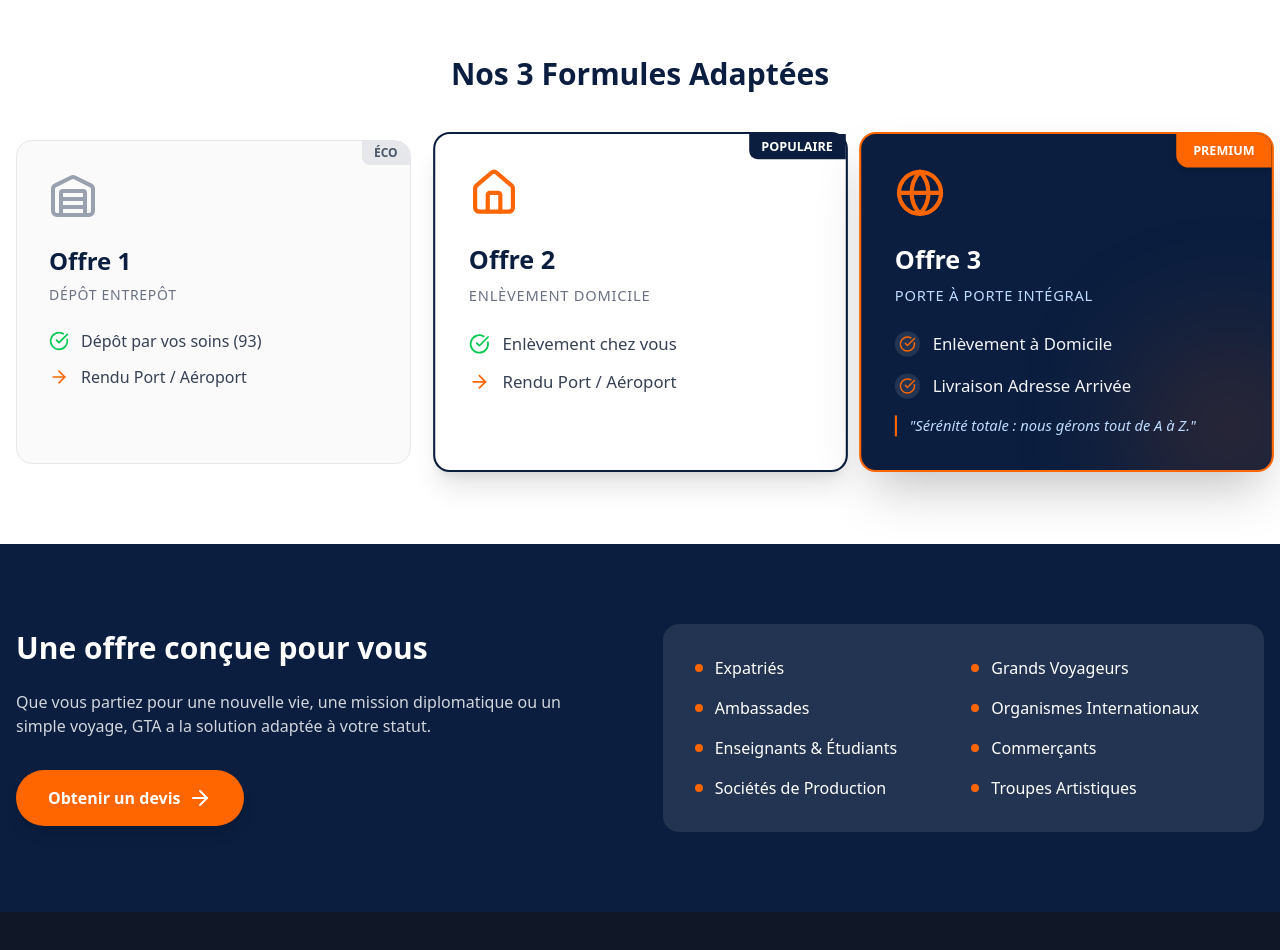
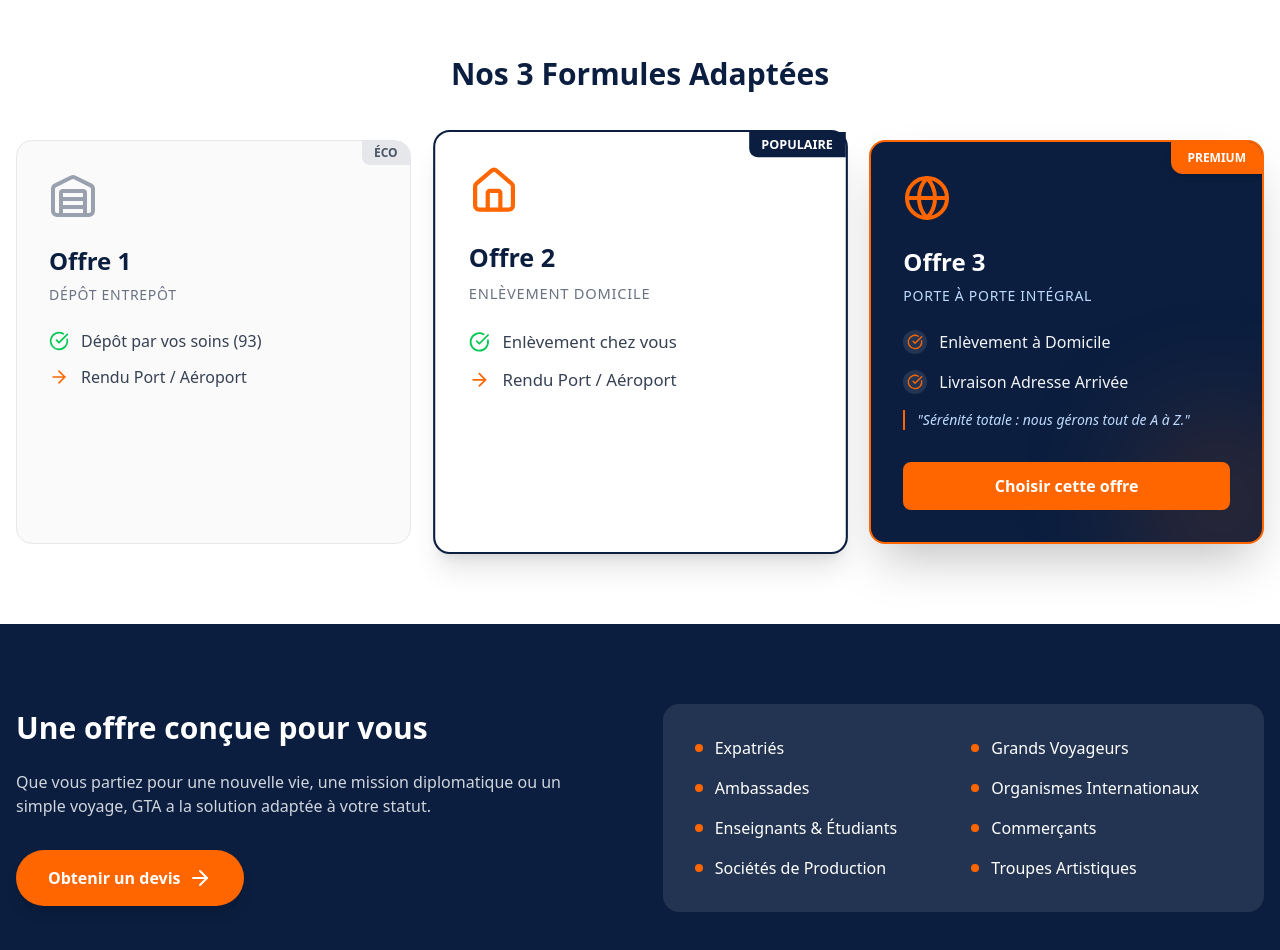
Before and after one commit to Slyannn/gta-transit, a Next.js app: page /aerien/afrique-bagages in a window 1280 px wide. Shown: the part 1060-2010 px from the top of the page. Built offline with nearby package versions, Linux system fonts and the light colour scheme.

Commit message:
Offre premium afrique bagages + emailJs

```diff
--- a/package.json
+++ b/package.json
@@ -9,6 +9,7 @@
     "lint": "eslint"
   },
   "dependencies": {
+    "@emailjs/browser": "^4.4.1",
     "lucide-react": "^0.556.0",
     "motion": "^12.23.25",
     "next": "^16.1.0",
--- a/src/app/aerien/afrique-bagages/page.tsx
+++ b/src/app/aerien/afrique-bagages/page.tsx
@@ -11,7 +11,7 @@ export default function AfriqueBagagesPage() {
         <div
           className="absolute inset-0 z-0 bg-cover bg-center opacity-60"
           style={{ backgroundImage: "url('https://images.unsplash.com/photo-1631798067409-b63b8fea2649?q=80&w=1332&auto=format&fit=crop')",
-            backgroundPosition: "center 60%",
+            backgroundPosition: "center 70%",
             backgroundSize: "cover",
           }} // Image voyage/bus/avion
         ></div>
@@ -102,7 +102,7 @@ export default function AfriqueBagagesPage() {
             </div>
 
             {/* Offre 3 - Premium */}
-            <div className="bg-primary text-white p-8 rounded-2xl border-2 border-accent shadow-2xl relative overflow-hidden md:transform md:scale-105 z-10 flex flex-col justify-center">
+            <div className="bg-primary text-white p-8 rounded-2xl border-2 border-accent shadow-2xl relative overflow-hidden transform hover:-translate-y-2 transition-all duration-300">
               <div className="absolute top-0 right-0 bg-accent text-white text-xs font-bold px-4 py-2 rounded-bl-xl shadow-md z-10">PREMIUM</div>
 
               {/* Cercle décoratif en fond */}
@@ -112,7 +112,7 @@ export default function AfriqueBagagesPage() {
               <h3 className="text-2xl font-bold text-white mb-2 relative z-10">Offre 3</h3>
               <p className="text-blue-200 text-sm mb-6 uppercase tracking-wider relative z-10">Porte à Porte Intégral</p>
 
-              <ul className="space-y-4 relative z-10">
+              <ul className="space-y-4 mb-8 relative z-10">
                 <li className="flex items-center gap-3">
                   <div className="bg-white/10 p-1 rounded-full"><CheckCircle className="w-4 h-4 text-accent" /></div>
                   <span className="text-gray-100">Enlèvement à Domicile</span>
@@ -125,6 +125,13 @@ export default function AfriqueBagagesPage() {
                   "Sérénité totale : nous gérons tout de A à Z."
                 </li>
               </ul>
+
+              <a
+                href="/devis"
+                className="w-full block text-center py-3 bg-accent hover:bg-white hover:text-primary text-white font-bold rounded-lg transition-colors relative z-10"
+              >
+                Choisir cette offre
+              </a>
             </div>
           </div>
         </div>
```
Also changed, not shown: 1 other file (tests, documents, lock files or other folders).
